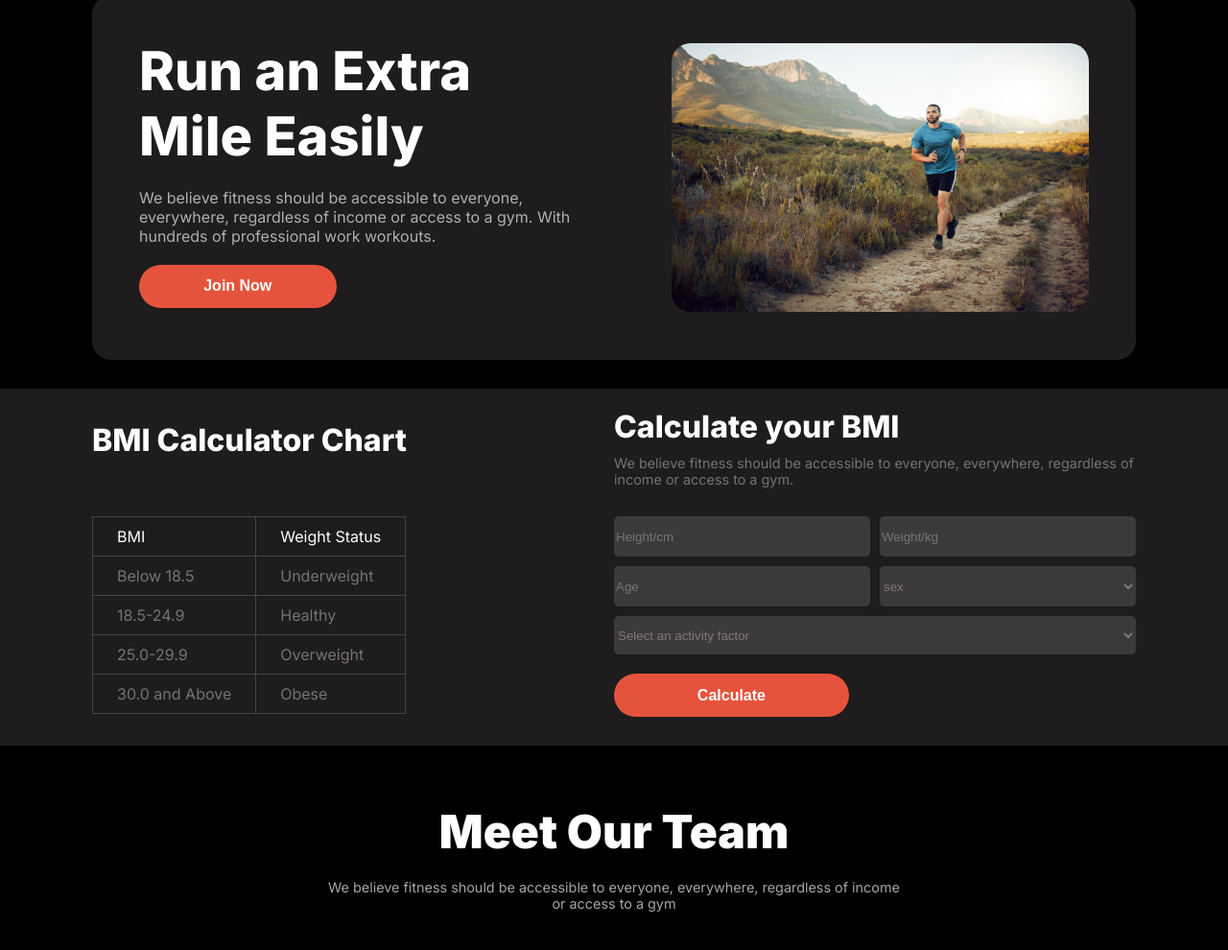
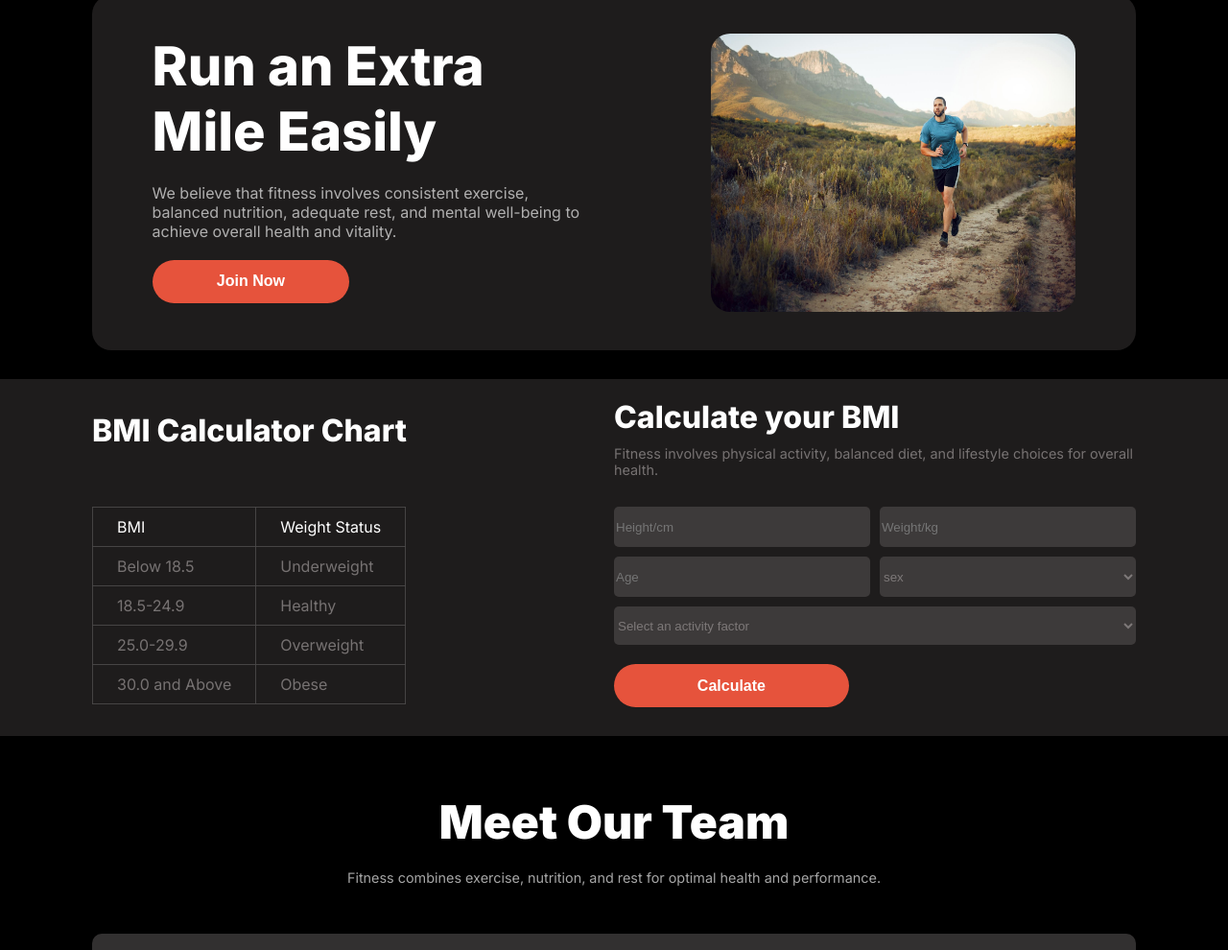
Before and after one commit to shakibhossain852/assignment-2, a plain HTML site: page index.html in a window 1280 px wide. Shown: the part 1204-2194 px from the top of the page at 96% size. Drawn offline with Linux system fonts and the light colour scheme; a web font is replaced by a local one.

Commit message:
added some changes file

```diff
--- a/index.html
+++ b/index.html
@@ -60,7 +60,7 @@
         <div class="habit">
             <div class="habit-container1">
                 <h2> Change Your Habits</h2>
-                <p>We believe fitness should be accessible to everyone, everywhere, regardless of income or access to a gym.</p>
+                <p>We believe that fitness involves regular exercise, balanced nutrition, and sufficient rest for overall health.</p>
             </div>
             <div class="habit-container2">
                 <div class="habit-item">
@@ -88,7 +88,7 @@
         <div class="run">
             <div class="run-1">
                 <h2>Run an Extra Mile Easily</h2>
-                <p> We believe fitness should be accessible to everyone, everywhere, regardless of income or access to a gym. With hundreds of professional work  workouts.</p>
+                <p> We believe that fitness involves consistent exercise, balanced nutrition, adequate rest, and mental well-being to achieve overall health and vitality.</p>
                 <button class="btn-primary">Join Now</span></button>
             </div>
 
@@ -125,8 +125,7 @@
                  </div>
                  <div class="bmi-2">
                      <h2>Calculate your BMI</h2>
-                     <p>We believe fitness should be accessible to everyone, everywhere, regardless of
-                         income or access to a gym. </p>
+                     <p>Fitness involves physical activity, balanced diet, and lifestyle choices for overall health. </p>
                      <div class="input-container">
                          <input class="input-item" type="text" placeholder="Height/cm">
                          <input class="input-item" type="text" placeholder="Weight/kg">
@@ -140,8 +139,7 @@
          </div>
          <div class="team-section">
             <h2 class="team-header">Meet Our Team</h2>
-            <p class="team-description">We believe fitness should be accessible to everyone, everywhere, regardless of income or
-                access to a gym
+            <p class="team-description">Fitness combines exercise, nutrition, and rest for optimal health and performance.
             </p>
             <div class="trainer-img">
                 <div class="row-1">
@@ -202,9 +200,7 @@
             <div class="container61">
                 <div class="container611">
                     <h1>Fitness</h1>
-                    <p>We believe fitness should be accessible to everyone,
-                    everywhere, regardless of income or access to a gym. With
-                    hundreds of professional workouts.
+                    <p>Fitness encompasses physical strength,flexibility, and overall well-being, achieved through regular exercise and healthy habits.
                     </p>
                 </div>
                 <div class="container612">
--- a/style.css
+++ b/style.css
@@ -287,9 +287,9 @@ body{
     margin-bottom: 20px;
 }
 .run-2-img{
-    width: 40%;
-    height: 280px;
-    margin: 50px auto;
+    width: 35%;
+    height: 290px;
+    margin: 40px auto;
     border-radius: 20px;
 }
 
```
